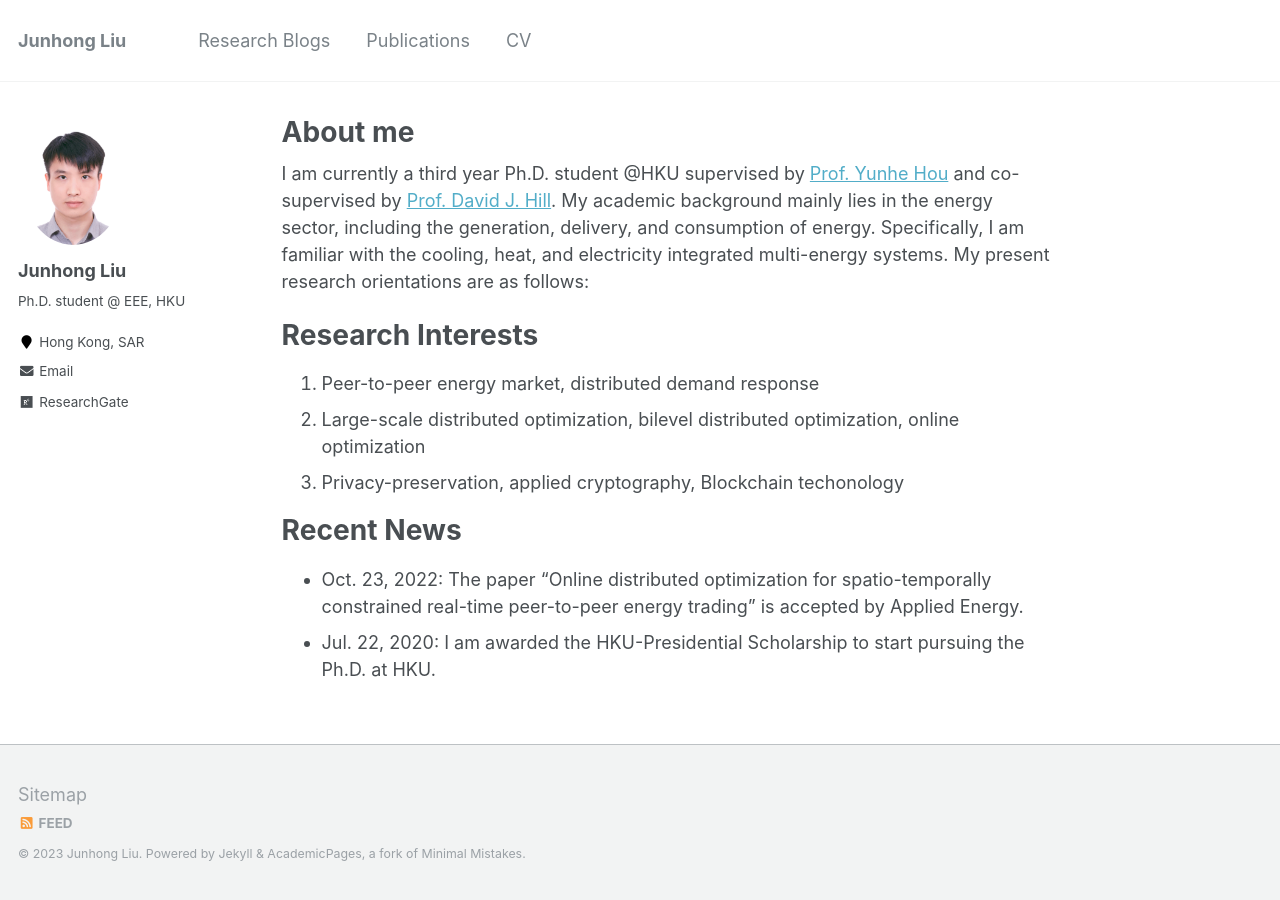
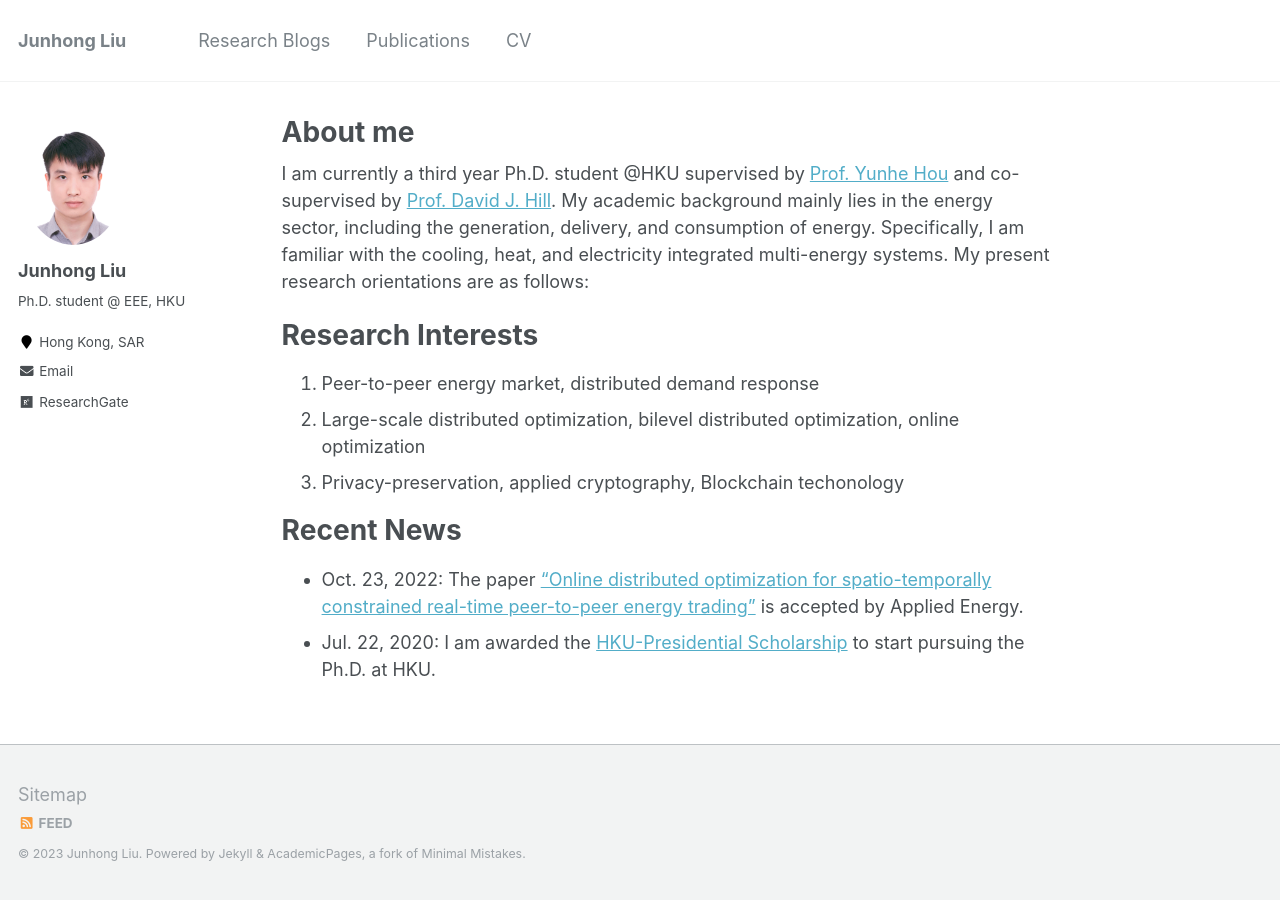
Before and after one commit to johnny-eee/online, a Jekyll site: the page built from _pages/about.md, in a window 1280 px wide. Built offline with Jekyll 4.4.1, drawn with Linux system fonts in a browser that asks for light colours; part of the change alters nothing that is shown.

```diff
--- a/_pages/about.md
+++ b/_pages/about.md
@@ -19,5 +19,5 @@ Research Interests
 
 Recent News
 ======
-* Oct. 23, 2022: The paper "Online distributed optimization for spatio-temporally constrained real-time peer-to-peer energy trading" is accepted by Applied Energy.
-* Jul. 22, 2020: I am awarded the HKU-Presidential Scholarship to start pursuing the Ph.D. at HKU.
+* Oct. 23, 2022: The paper ["Online distributed optimization for spatio-temporally constrained real-time peer-to-peer energy trading"](https://www.sciencedirect.com/science/article/abs/pii/S0306261922014738?via%3Dihub) is accepted by Applied Energy.
+* Jul. 22, 2020: I am awarded the [HKU-Presidential Scholarship](https://www.scholarships.hku.hk/Scholarships/detail/622) to start pursuing the Ph.D. at HKU.
```
